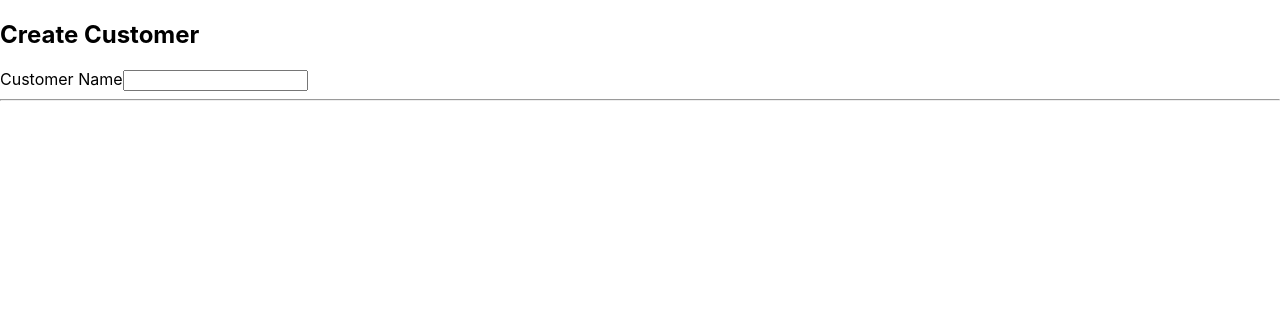
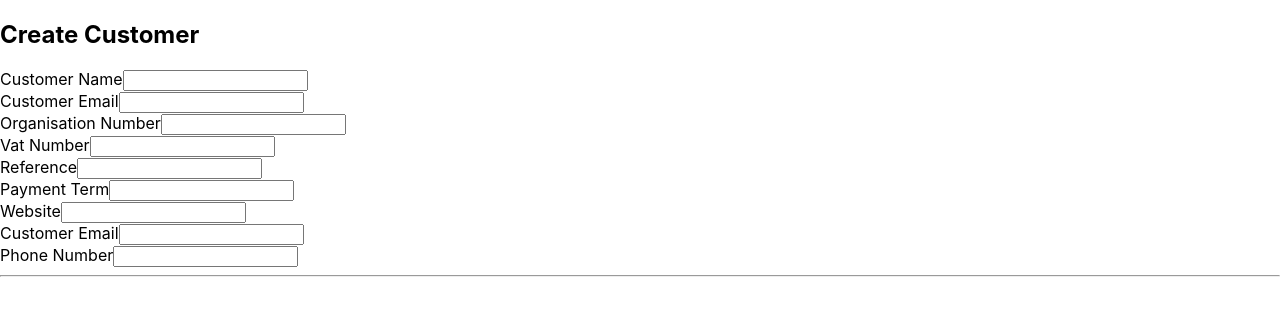
Before and after one commit to paraketsova/nackademin-b2b-crm, a React (Create React App) app: page /customers/create in a window 1280 px wide. Shown: the top 316 px of the page. Built offline with nearby package versions, Linux system fonts and the light colour scheme.

Commit message:
Update form at CustomerCreatePge witn input type

```diff
--- a/src/pages/CustomerCreatePage.jsx
+++ b/src/pages/CustomerCreatePage.jsx
@@ -2,12 +2,12 @@ import React from 'react'
 
 export default function CustomerCreatePage() {
 
-  function renderInput(name, label) {
+  function renderInput(name, label, type) {
     return (
-      <>
+      <div>
       <label>{label}</label>
-      <input name={name} />
-      </>
+      <input type={type || "text"} name={name} />
+      </div>
     )
   }
 
@@ -15,7 +15,14 @@ export default function CustomerCreatePage() {
     <div>
       <h2>Create Customer</h2>
       <form>
-        {renderInput("name", "Customer Name")}
+        {renderInput("name", "Customer Name")}{renderInput("email", "Customer Email", "email")}
+        {renderInput("organisationNr", "Organisation Number")}
+        {renderInput("vatNr", "Vat Number")}
+        {renderInput("reference", "Reference")}
+        {renderInput("paymentTerm", "Payment Term", "number")}
+        {renderInput("website", "Website", "url")}
+        {renderInput("email", "Customer Email", "email")}
+        {renderInput("phoneNumber", "Phone Number", "tel")}
       </form>
     </div>
   )
```
Also changed, not shown: 1 other file (tests, documents, lock files or other folders).
